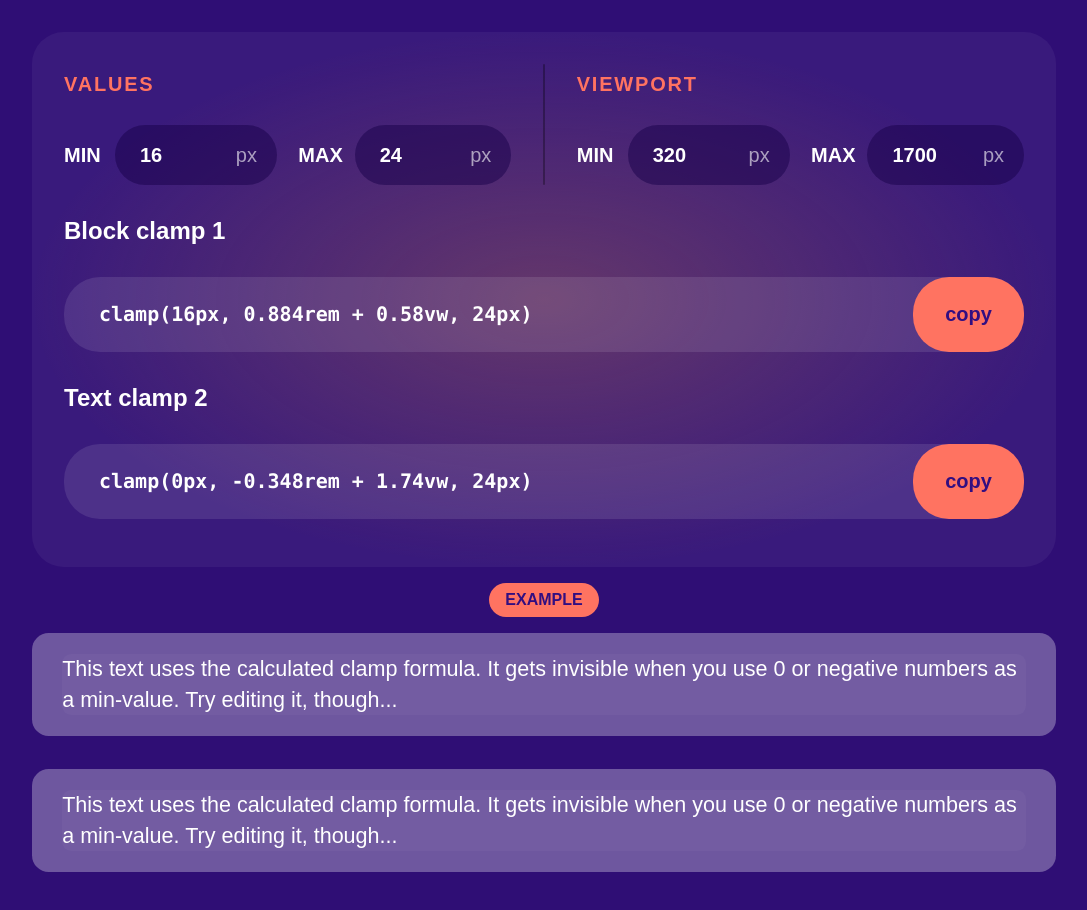
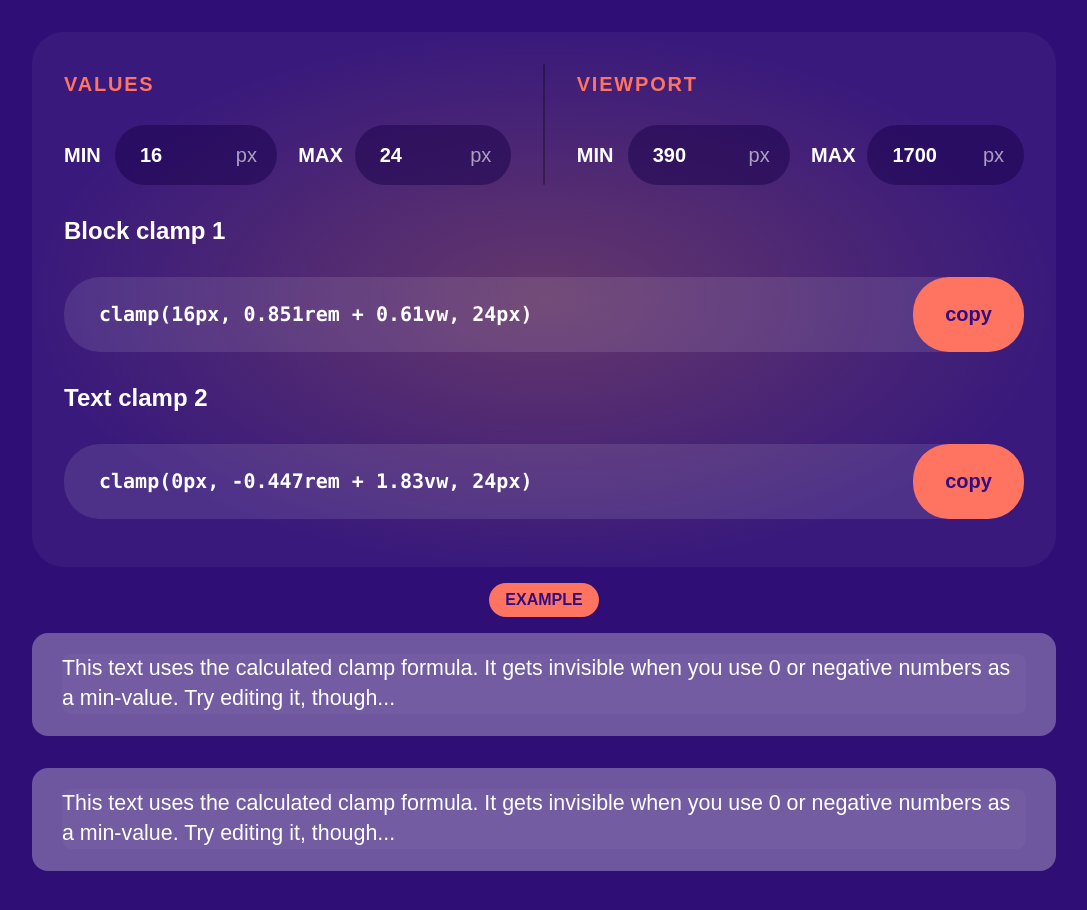
Before and after one commit to andxbes/clamp_calculator, a plain HTML site: page index.html in a window 1280 px wide. Shown: the whole page, without its empty margins (96-1183 px from the left). Drawn offline with nearby package versions, Linux system fonts and the light colour scheme.

Commit message:
Update index.html

```diff
--- a/index.html
+++ b/index.html
@@ -727,7 +727,7 @@
                       step="any"
                       id="min-viewport"
                       min="0"
-                      value="320"
+                      value="390"
                     />
                     <span class="_inputUnit_jtxbz_219">px</span>
                   </div>
@@ -839,7 +839,7 @@
 
         let minValue = 16;
         let maxValue = 24;
-        let minViewport = 320;
+        let minViewport = 390;
         let maxViewport = 1700;
 
         if (minValue_inp.value) {
```
